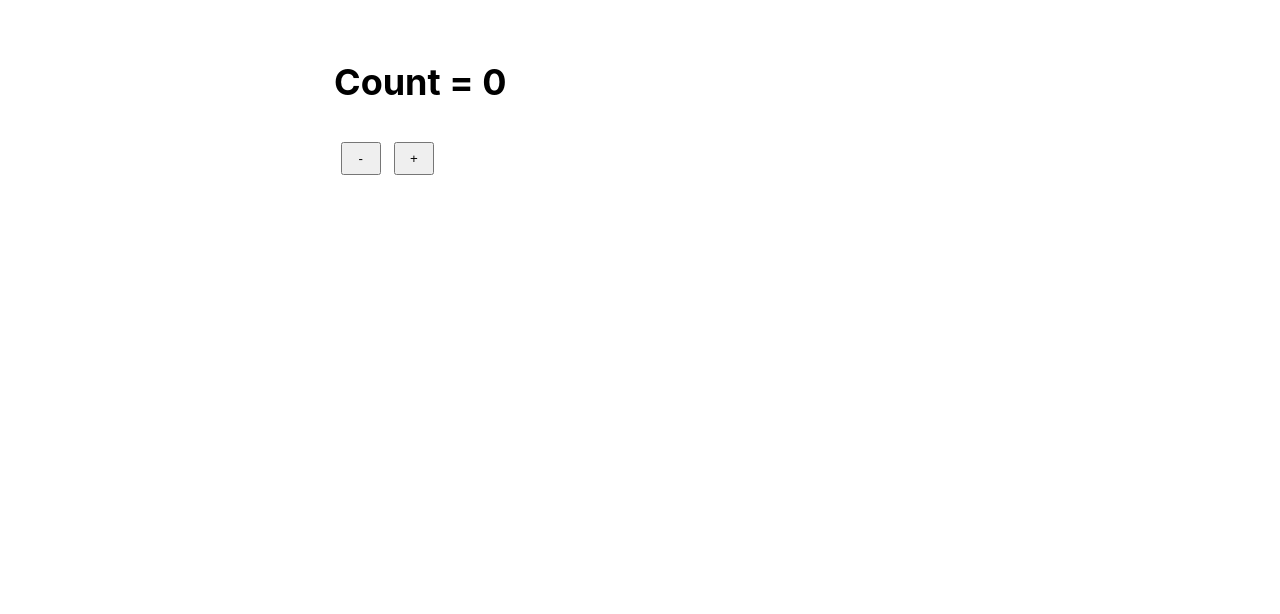
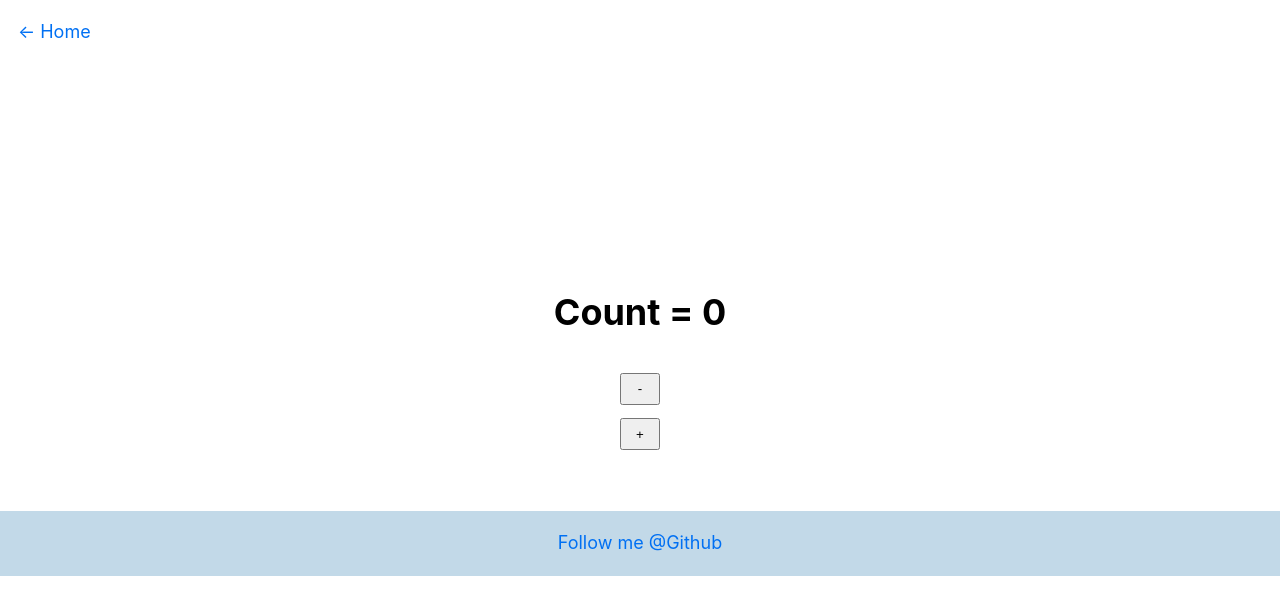
Before and after one commit to rominavarela-practicas/web-frameworks, a Next.js app in the folder nextjs/: page /swr/counter in a window 1280 px wide. Shown: the top 614 px of the page. Built offline with nearby package versions, Linux system fonts and the light colour scheme.

Commit message:
Move header and footer to layout

```diff
--- a/nextjs/components/layout.js
+++ b/nextjs/components/layout.js
@@ -1,5 +1,18 @@
+import { usePathname } from 'next/navigation'
 import styles from './layout.module.scss';
+import Link from 'next/link'
+import Footer from '../components/footer/Footer.js';
 
 export default function Layout({ children }) {
-  return <div className={styles.container}>{children}</div>;
+  const pathname = usePathname()
+  const isHomePage = pathname === "/"
+  const homeLink = !isHomePage
+  return (
+    <div className={styles.container}>
+      { homeLink && (
+        <Link href="/" className={styles.homeLink}> ← Home </Link>)}
+      {children}
+      <Footer/>
+    </div>
+  );
 }
--- a/nextjs/components/layout.module.scss
+++ b/nextjs/components/layout.module.scss
@@ -1,5 +1,25 @@
 .container {
-    max-width: 36rem;
-    padding: 0 1rem;
-    margin: 3rem auto 6rem;
+  min-height: 100vh;
+  display: flex;
+  flex-direction: column;
+  justify-content: center;
+  align-items: center;
+
+  h1 {
+    padding-top: 1em;
   }
+}
+
+.homeLink {
+  position: absolute;
+  left: 1em;
+  top: 1em;
+  width: auto;
+}
+
+@media (max-width: 600px) {
+  .grid {
+    width: 100%;
+    flex-direction: column;
+  }
+}
--- a/nextjs/styles/Index.module.scss
+++ b/nextjs/styles/Index.module.scss
@@ -1,24 +1,5 @@
-.container {
-  min-height: 100vh;
-  display: flex;
-  flex-direction: column;
-  justify-content: center;
-  align-items: center;
-
-  h1 {
-    padding-top: 1em;
-  }
-}
-
 .grid {
   display: flex;
   flex-wrap: wrap;
   max-width: 80em;
 }
-
-@media (max-width: 600px) {
-  .grid {
-    width: 100%;
-    flex-direction: column;
-  }
-}
```
Also changed, not shown: nextjs/pages/index.js (+3 -4 lines).
